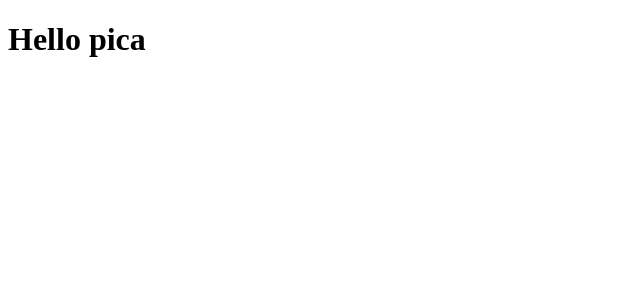
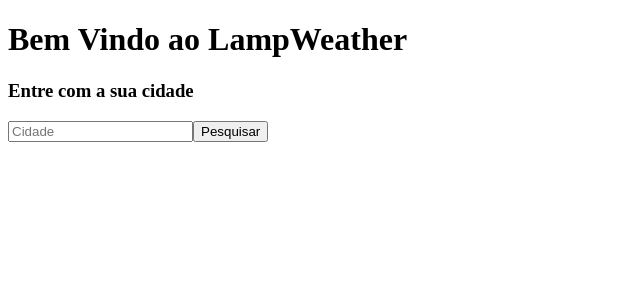
Before and after one commit to ThomazAntunes/weatherapp, a React (Vite) app: page / in a window 1280 px wide. Shown: the top 300 px of the page, without its empty margins (0-640 px from the left). Built offline with nearby package versions, Linux system fonts and the light colour scheme.

Commit message:
first steps

```diff
--- a/src/App.jsx
+++ b/src/App.jsx
@@ -1,7 +1,55 @@
+// api: http://api.weatherapi.com/v1/current.json?key=3ddb335117434888ae5133729232605&q=itabira
+
+import { useState } from "react";
+
 function App() {
+  const [city, setCity] = useState("");
+  const [weather, setWeather] = useState("");
+
+  async function checkCity() {
+    let resp;
+    try {
+      resp = await fetch(
+        `http://api.weatherapi.com/v1/current.json?key=3ddb335117434888ae5133729232605&q=${city}&lang=pt`
+      );
+    } catch (error) {
+      console.log(error);
+    }
+
+    if (resp?.ok) {
+      const data = await resp.json();
+      setWeather(data);
+    } else {
+      console.log(resp);
+    }
+
+    console.log(weather);
+  }
+
   return (
-    <h1>Hello pica</h1>
-  )
+    <>
+      <h1>Bem Vindo ao LampWeather</h1>
+      <h3>Entre com a sua cidade</h3>
+      <input
+        placeholder="Cidade"
+        onChange={(e) => {
+          setCity(e.target.value);
+        }}
+      ></input>
+      <button onClick={checkCity}>Pesquisar</button>
+      {weather === "" ? (
+        ""
+      ) : (
+        <>
+          <p>Local: {weather.location.country}</p>
+          <p>Região: {weather.location.region}</p>
+          <p>Temperatura: {weather.current.temp_c}</p>
+          <p>{weather.current.condition.text}</p>
+          <img src={weather.current.condition.icon}></img>
+        </>
+      )}
+    </>
+  );
 }
 
-export default App
+export default App;
```
